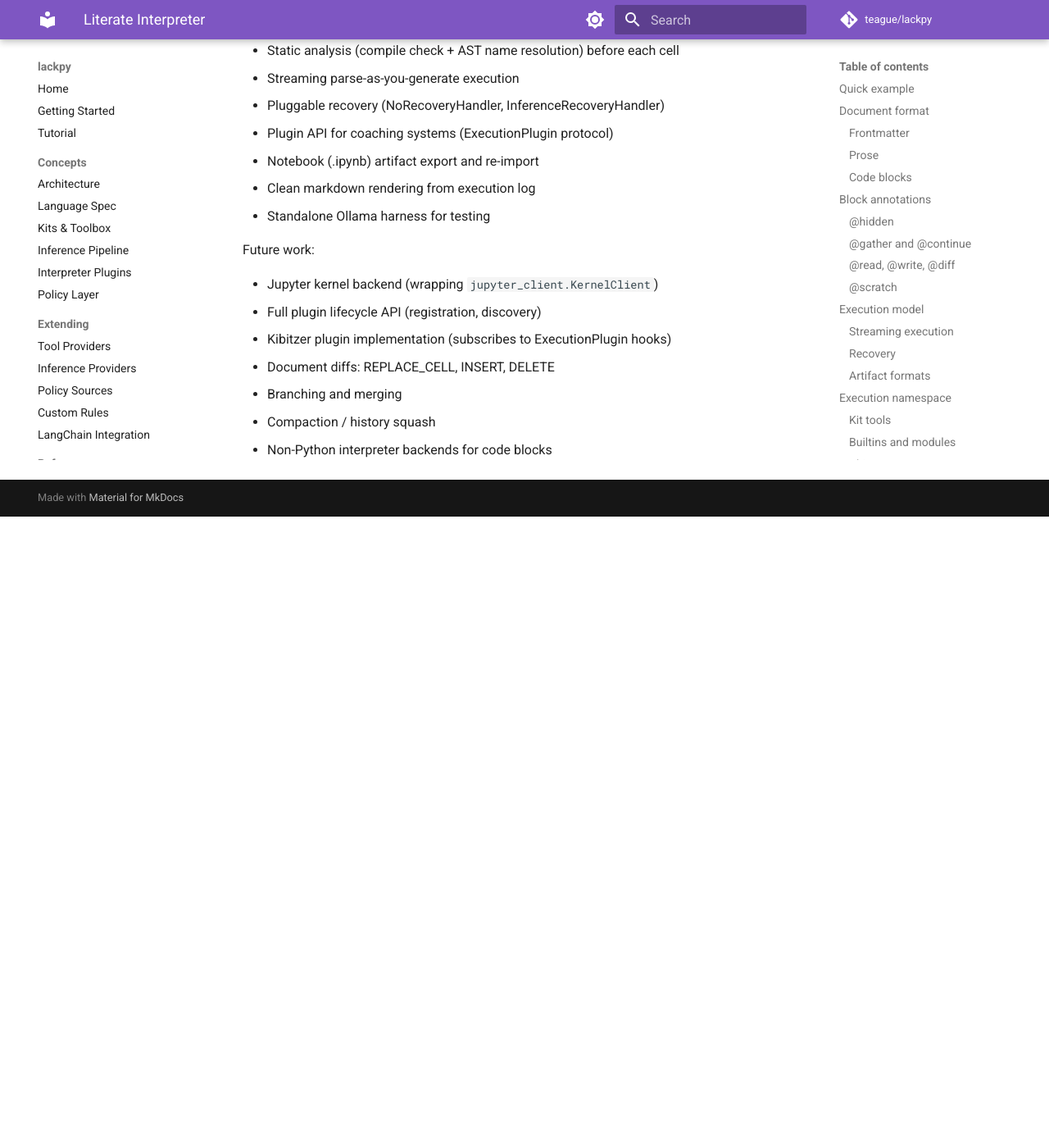
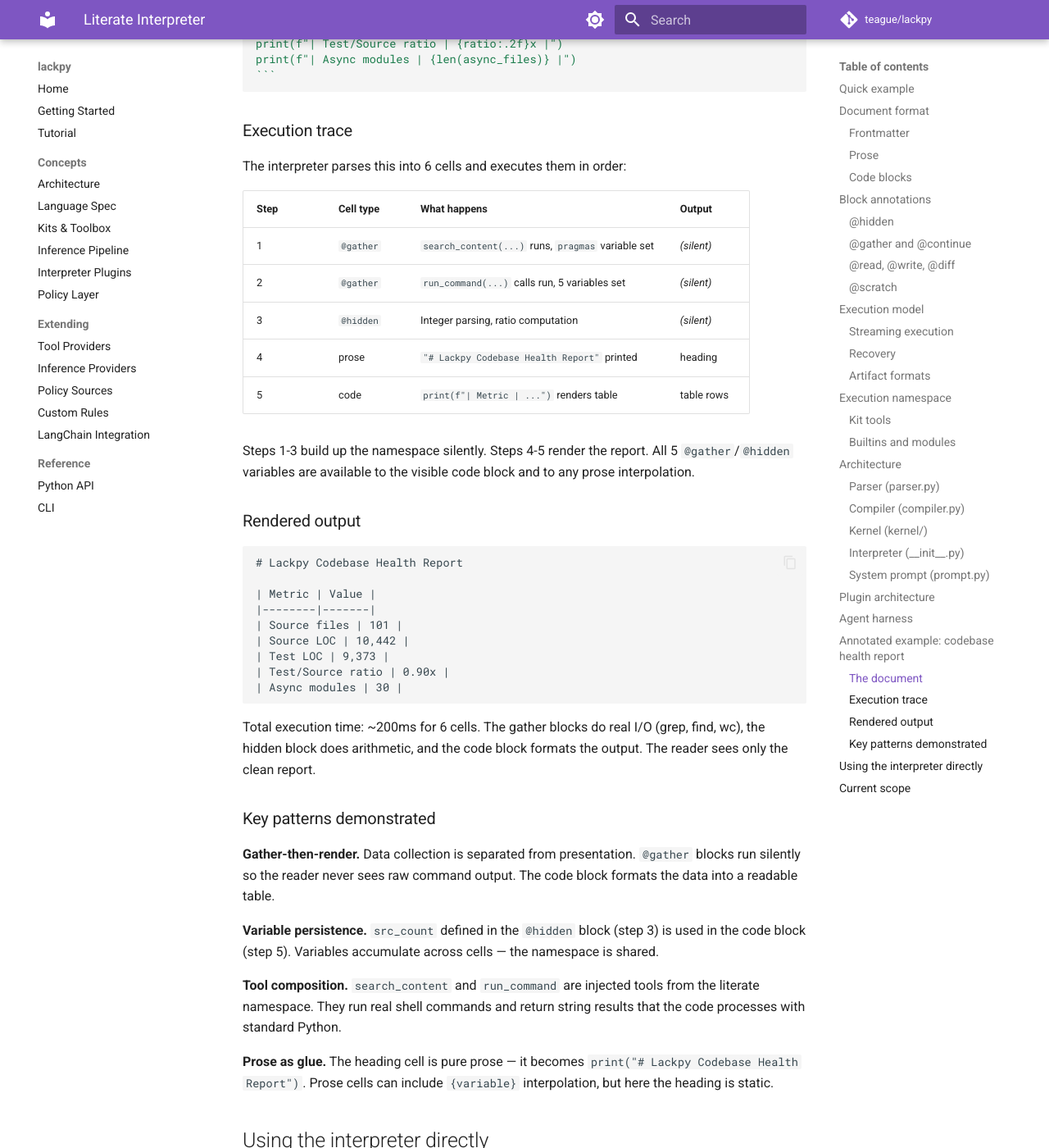
Before and after one commit to teaguesterling/lackpy, an MkDocs documentation site: the page built from docs/concepts/literate.md, in a window 1280 px wide and 1400 px high, scrolled down 11375 px. Shown: the whole window at 82% size. Built offline with MkDocs 1.6.1 and Material for MkDocs 9.7.7, drawn with Linux system fonts in a browser that asks for light colours; comment, search, counter and statistics services are not loaded; before the commit the page ends 12005 px from its top, so only the background shows below that; some of the changed text lies outside the part shown.

Commit message:
fix(literate): replace repr()-based prose compiler with brace-matching splitter
The old prose compiler used repr() to generate f-string print calls,
which broke on nested quotes (\'), backslash escapes (\n), and nested
braces in complex expressions like {chr(10).join([f"..."])}.

New approach: _split_interpolation() tracks brace depth to extract
expressions, then compiles each as a standalone triple-quoted f-string
(f"""{expr}"""). Literal text still uses repr(). This handles dict
subscripts, format specs, nested f-strings, and arbitrary nesting.

Also adds annotated execution flow to literate docs and a superpowers
skill covering cell types, execution rules, and common pitfalls.

Co-Authored-By: Claude Opus 4.6 <noreply@anthropic.com>

`````diff
--- a/docs/concepts/literate.md
+++ b/docs/concepts/literate.md
@@ -226,7 +226,7 @@ executes it:
 
 | Cell type | Python output |
 |---|---|
-| Prose `"Hello {x}"` | `print(f'Hello {x}')` |
+| Prose `"Hello {x}"` | `print('Hello ' + f"""{x}""")` |
 | Prose `"Hello world"` | `print('Hello world')` |
 | Empty prose | `print()` |
 | Code | pass through |
@@ -238,8 +238,11 @@ executes it:
 | @diff(path) | `apply_diff('path', 'diff_text')` |
 | @scratch | capture `locals()` diff, print summary |
 
-String literals use `repr()` for escaping, which eliminates edge cases
-with quotes and special characters in file content.
+String literals in non-interpolated prose use `repr()` for escaping.
+Interpolated prose is split into literal and expression parts using a
+brace-matching parser; each expression compiles to its own triple-quoted
+f-string (`f"""{expr}"""`), which handles nested quotes, backslashes,
+and complex expressions safely.
 
 ### Streaming execution
 
@@ -320,7 +323,7 @@ normally.
 src/lackpy/interpreters/literate/
 ├── __init__.py    LiterateInterpreter — validate(), execute(), registration
 ├── parser.py      markdown-it-py → Cell sequence (frontmatter, fences, prose)
-├── compiler.py    Cell → Python source (repr()-based string literals)
+├── compiler.py    Cell → Python source (brace-matching interpolation)
 ├── tools.py       read_file, write_file, apply_diff, search, shell, tests
 ├── prompt.py      system_prompt_hint() for model instruction
 └── kernel/
@@ -355,10 +358,12 @@ The streaming equivalent is `StreamingCellParser` in the kernel package.
 
 ### Compiler (`compiler.py`)
 
-Transforms each `Cell` into Python source. The key design choice is
-using `repr()` for all string literal generation — this handles quotes,
-newlines, and special characters without manual escaping. Prose cells
-with `{expr}` patterns compile to f-string `print()` calls.
+Transforms each `Cell` into Python source. Non-interpolated prose uses
+`repr()` for safe string literals. Interpolated prose uses a
+brace-matching splitter (`_split_interpolation`) that handles nested
+braces, then compiles each expression as a standalone triple-quoted
+f-string. This avoids `repr()`-related issues with nested quotes and
+backslash escapes inside complex expressions.
 
 The compiler functions are used by both the batch path and the kernel —
 `LightweightKernel.execute_cell()` calls the same per-cell-type
@@ -473,6 +478,100 @@ python scripts/literate_agent.py --model qwen3.5:35b "Find all TODOs"
 python scripts/literate_agent.py -v --base-dir /project "Summarize tests"
 ```
 
+## Annotated example: codebase health report
+
+This walkthrough shows the full execution flow for a real analysis task.
+The document gathers data silently, computes metrics in a hidden block,
+then renders a formatted report with variable interpolation.
+
+### The document
+
+````markdown
+```lackpy @gather
+result = search_content("TODO|FIXME|HACK|noqa|type: ignore", "src/lackpy")
+pragmas = [l.strip() for l in result.splitlines() if l.strip()]
+```
+
+```lackpy @gather
+import_result = run_command("find src/lackpy -name '*.py' -exec grep -l 'import asyncio\\|async def' {} +")
+async_files = [l.strip() for l in import_result.splitlines() if l.strip()]
+src_result = run_command("find src/lackpy -name '*.py' | wc -l")
+loc_result = run_command("find src/lackpy -name '*.py' -exec cat {} + | wc -l")
+test_loc_result = run_command("find tests -name '*.py' -exec cat {} + | wc -l")
+```
+
+```lackpy @hidden
+src_count = int(src_result.strip())
+src_loc = int(loc_result.strip())
+test_loc = int(test_loc_result.strip())
+ratio = test_loc / src_loc if src_loc > 0 else 0
+```
+
+# Lackpy Codebase Health Report
+
+```lackpy
+print(f"| Metric | Value |")
+print(f"|--------|-------|")
+print(f"| Source files | {src_count} |")
+print(f"| Source LOC | {src_loc:,} |")
+print(f"| Test LOC | {test_loc:,} |")
+print(f"| Test/Source ratio | {ratio:.2f}x |")
+print(f"| Async modules | {len(async_files)} |")
+```
+````
+
+### Execution trace
+
+The interpreter parses this into 6 cells and executes them in order:
+
+| Step | Cell type | What happens | Output |
+|------|-----------|-------------|--------|
+| 1 | `@gather` | `search_content(...)` runs, `pragmas` variable set | *(silent)* |
+| 2 | `@gather` | `run_command(...)` calls run, 5 variables set | *(silent)* |
+| 3 | `@hidden` | Integer parsing, ratio computation | *(silent)* |
+| 4 | prose | `"# Lackpy Codebase Health Report"` printed | heading |
+| 5 | code | `print(f"| Metric | ...")` renders table | table rows |
+
+Steps 1-3 build up the namespace silently. Steps 4-5 render the
+report. All 5 `@gather`/`@hidden` variables are available to the
+visible code block and to any prose interpolation.
+
+### Rendered output
+
+```
+# Lackpy Codebase Health Report
+
+| Metric | Value |
+|--------|-------|
+| Source files | 101 |
+| Source LOC | 10,442 |
+| Test LOC | 9,373 |
+| Test/Source ratio | 0.90x |
+| Async modules | 30 |
+```
+
+Total execution time: ~200ms for 6 cells. The gather blocks do real
+I/O (grep, find, wc), the hidden block does arithmetic, and the code
+block formats the output. The reader sees only the clean report.
+
+### Key patterns demonstrated
+
+**Gather-then-render.** Data collection is separated from presentation.
+`@gather` blocks run silently so the reader never sees raw command
+output. The code block formats the data into a readable table.
+
+**Variable persistence.** `src_count` defined in the `@hidden` block
+(step 3) is used in the code block (step 5). Variables accumulate
+across cells — the namespace is shared.
+
+**Tool composition.** `search_content` and `run_command` are injected
+tools from the literate namespace. They run real shell commands and
+return string results that the code processes with standard Python.
+
+**Prose as glue.** The heading cell is pure prose — it becomes
+`print("# Lackpy Codebase Health Report")`. Prose cells can include
+`{variable}` interpolation, but here the heading is static.
+
 ## Using the interpreter directly
 
 ```python
`````
Also changed, not shown: docs/superpowers/skills/literate-interpreter.md (added, +165 -0 lines), 3 other files.
